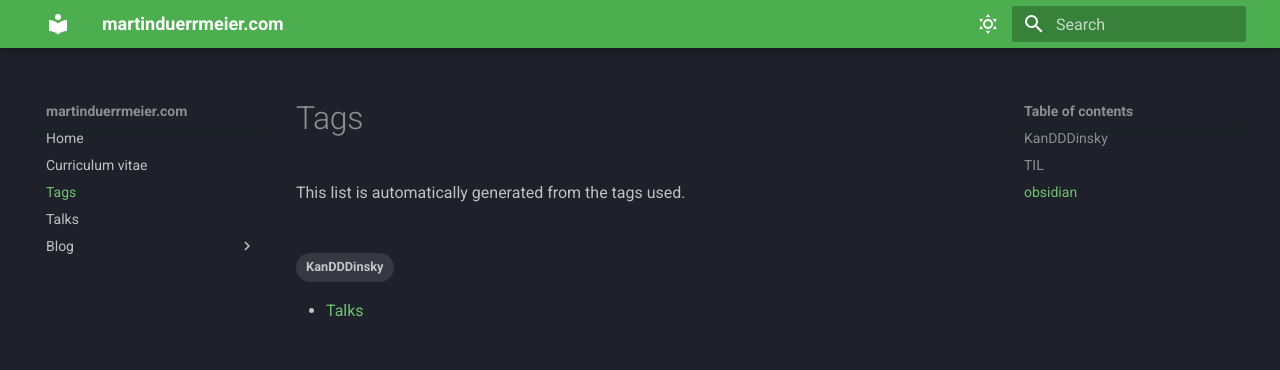
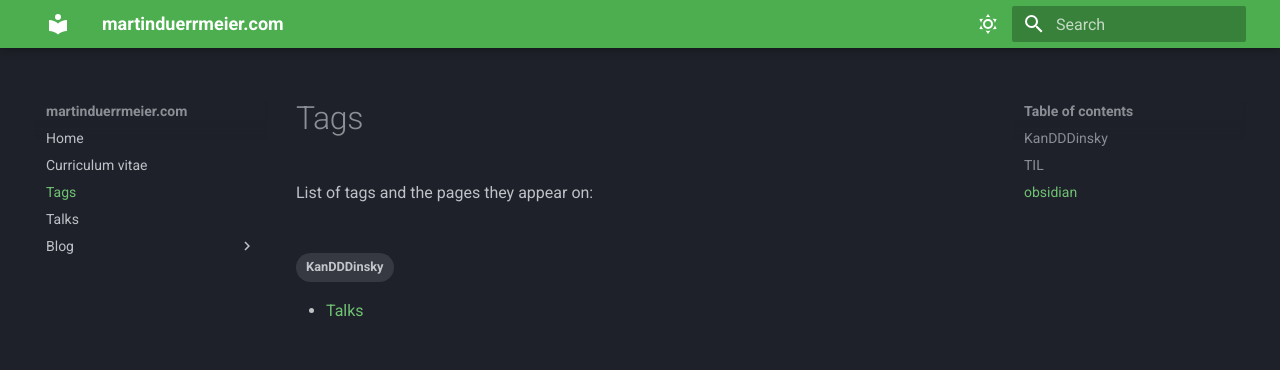
Before and after one commit to md42/martinduerrmeier.com, an MkDocs documentation site: the page built from docs/tags.md, in a window 1280 px wide. Shown: the top 370 px of the page. Built offline with MkDocs 1.6.1 and Material for MkDocs 9.7.7, drawn with Linux system fonts in a browser that asks for light colours.

Commit message:
improve tag list description

```diff
--- a/docs/tags.md
+++ b/docs/tags.md
@@ -1,5 +1,5 @@
 # Tags
 
-This list is automatically generated from the tags used.
+List of tags and the pages they appear on:
 
 <!-- material/tags -->
```
